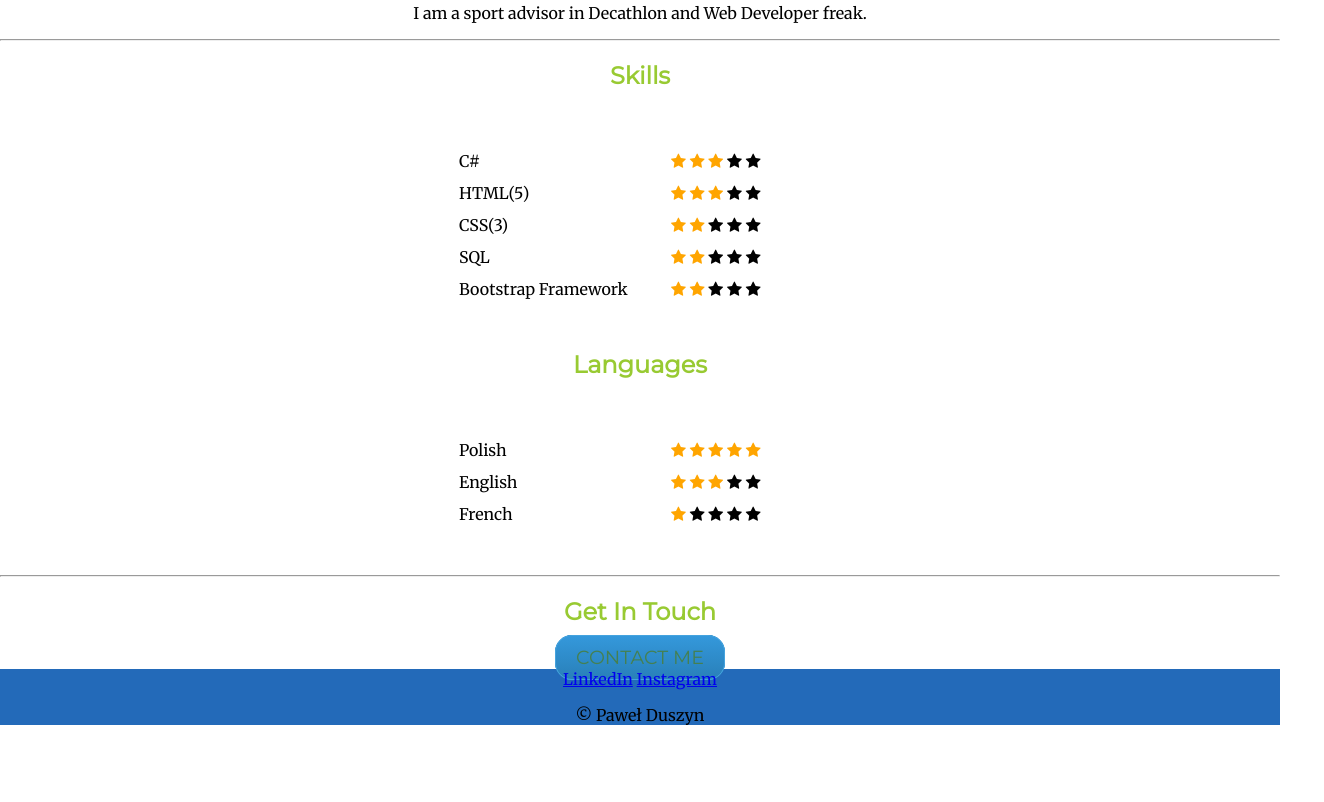
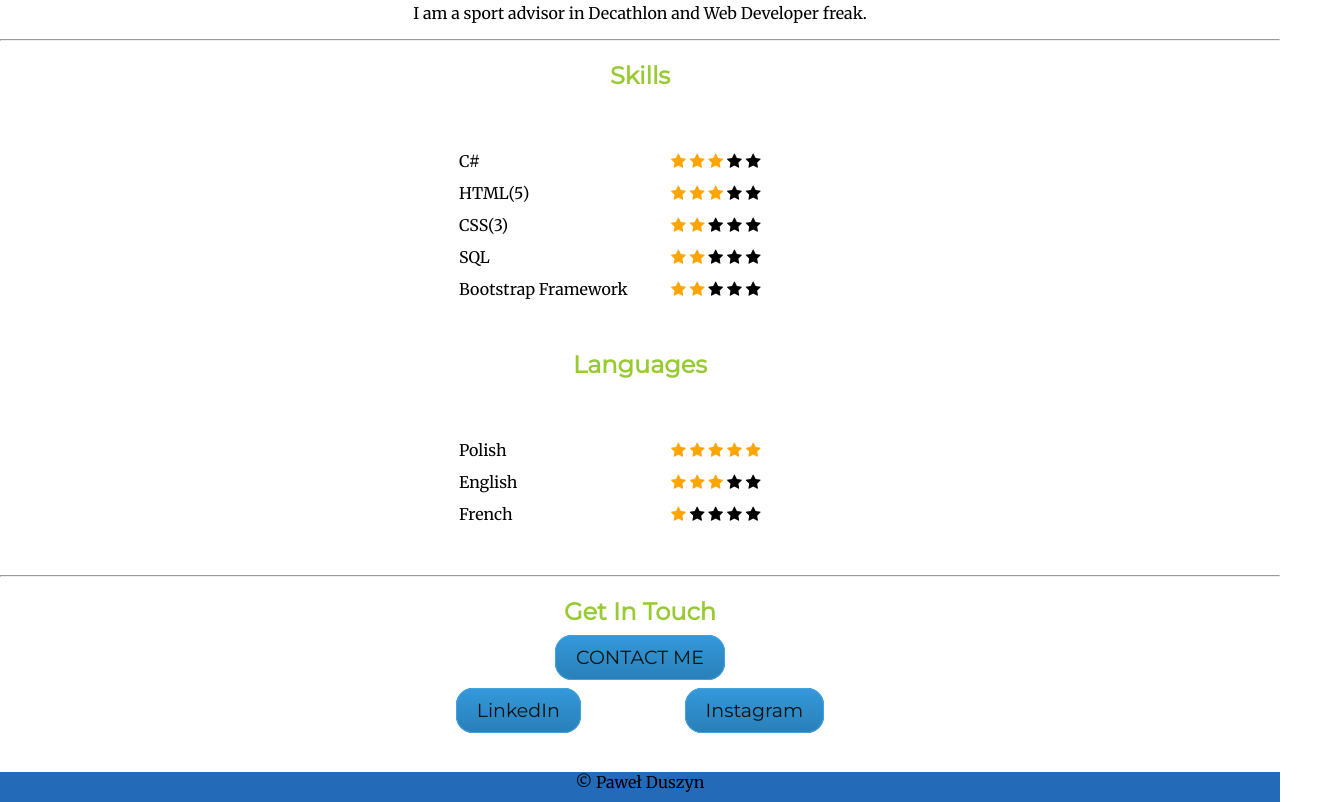
Before and after one commit to PawelDuszyn/My_CV, a plain HTML site: page index.html in a window 1280 px wide. Shown: the part 1670-2472 px from the top of the page, 1324 px wide, since content can reach past the window. Before the commit the page ends 2395 px from the top, so only its background shows below. Drawn offline with Linux system fonts and the light colour scheme.

Commit message:
Modifing styles

```diff
--- a/css/styles.css
+++ b/css/styles.css
@@ -41,7 +41,8 @@ h3{
 
 .bottom-container{
  background-color: #236AB9;
- margin-bottom: 0%;
+ margin: 50px auto 0%;
+ height: 30px;
 }
 
 .mountain{
@@ -50,16 +51,16 @@ h3{
 
 .top-cloud{
     position: absolute;
-    left: 80%;
+    left: 70%;
     top: 10%;
-    width: 300px;
+    width: 30%;
 }
 
 .bottom-cloud{
     position: absolute;
     right: 70%;
     bottom: 30%;
-    width: 300px;
+    width: 30%;
 
 }
 
@@ -80,6 +81,10 @@ td{
     margin-bottom: 0;
 }
 
+.socials {
+    margin: 30px 30px;
+}
+
 .btn {
     background: #3498db;
     background-image: -webkit-linear-gradient(top, #3498db, #2980b9);
@@ -91,7 +96,7 @@ td{
     -moz-border-radius: 17;
     border-radius: 17px;
     font-family: 'Montserrat', sans-serif;
-    color: #458051;
+    color: #0d140f;
     font-size: 19px;
     padding: 10px 20px 10px 20px;
     border: solid #45a3de 1px;
@@ -108,3 +113,32 @@ td{
     background-image: linear-gradient(to bottom, #3cb0fd, #3498db);
     text-decoration: none;
   }
+
+  .footer-link {
+    background: #3498db;
+    background-image: -webkit-linear-gradient(top, #3498db, #2980b9);
+    background-image: -moz-linear-gradient(top, #3498db, #2980b9);
+    background-image: -ms-linear-gradient(top, #3498db, #2980b9);
+    background-image: -o-linear-gradient(top, #3498db, #2980b9);
+    background-image: linear-gradient(to bottom, #3498db, #2980b9);
+    -webkit-border-radius: 17;
+    -moz-border-radius: 17;
+    border-radius: 17px;
+    font-family: 'Montserrat', sans-serif;
+    color: #0d110e;
+    font-size: 19px;
+    padding: 10px 20px 10px 20px;
+    border: solid #45a3de 1px;
+    text-decoration: none;
+    margin: auto 50px auto;
+  }
+
+  .footer-link:hover {
+    background: #3cb0fd;
+    background-image: -webkit-linear-gradient(top, #3cb0fd, #3498db);
+    background-image: -moz-linear-gradient(top, #3cb0fd, #3498db);
+    background-image: -ms-linear-gradient(top, #3cb0fd, #3498db);
+    background-image: -o-linear-gradient(top, #3cb0fd, #3498db);
+    background-image: linear-gradient(to bottom, #4ce6f1, #3498db);
+    text-decoration: none;
+  }
--- a/index.html
+++ b/index.html
@@ -125,14 +125,14 @@
             <hr>
             <div class="contact-me">
               <h2>Get In Touch</h2>
-              <a class="btn" href="mailto:duszyn98@gmail.com">CONTACT ME</a>
+              <div class="contact"><a class="btn" href="mailto:duszyn98@gmail.com">CONTACT ME</a></div>
+              <div class="socials"><a class="footer-link" href="https://www.linkedin.com/in/pawe%C5%82-duszyn-590ba9205/">LinkedIn</a>
+              <a class="footer-link" href="https://www.instagram.com/duszynpawel/">Instagram</a></div>
             </div>
           </div>
 
 
           <div class="bottom-container">
-            <a class="footer-link" href="https://www.linkedin.com/in/pawe%C5%82-duszyn-590ba9205/">LinkedIn</a>
-            <a class="footer-link" href="https://www.instagram.com/duszynpawel/">Instagram</a>
             <p class="copyrights">© Paweł Duszyn</p>
           </div>
 
```
